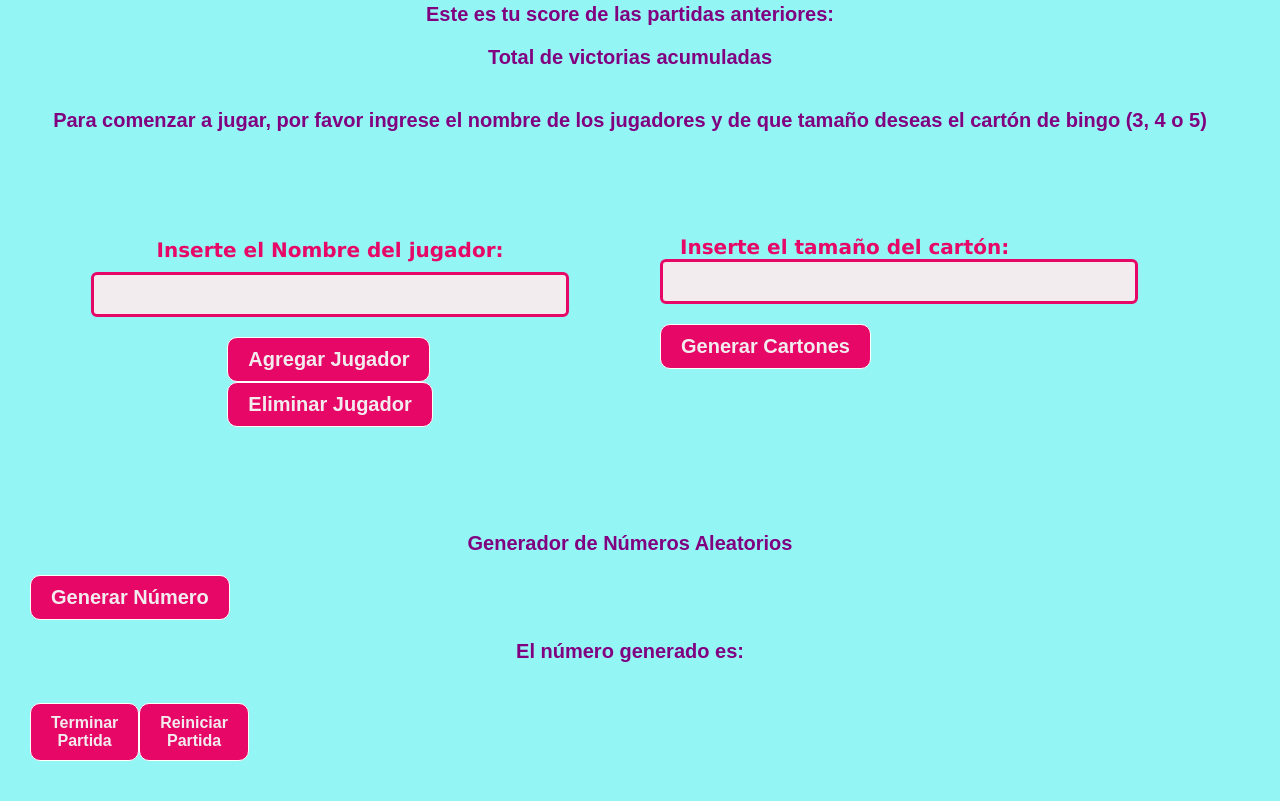
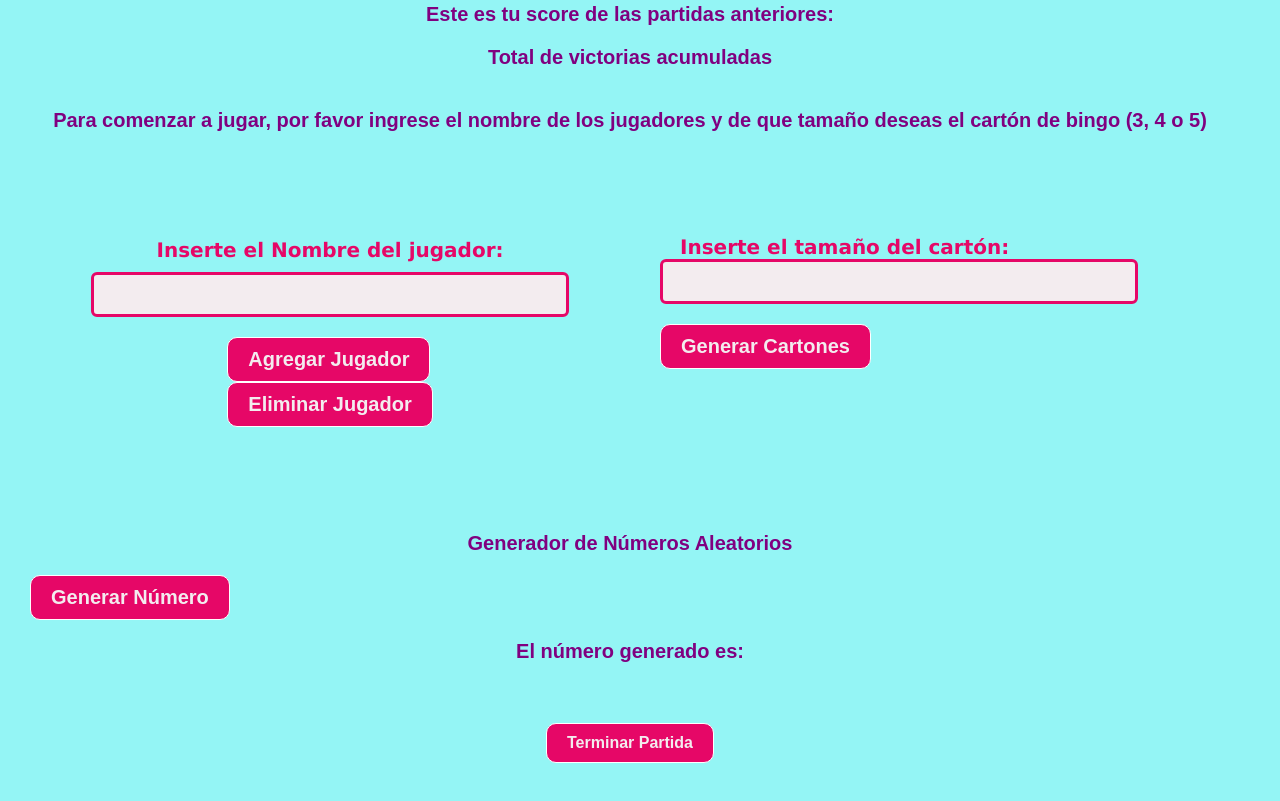
Before and after one commit to georginaakel/georginaakel.github.io, a plain HTML site: page index.html in a window 1280 px wide. Shown: the part 563-1364 px from the top of the page. Drawn offline with Linux system fonts and the light colour scheme.

Commit message:
final micro

```diff
--- a/index.html
+++ b/index.html
@@ -44,7 +44,7 @@
 
     <div id="jugadores"></div>
 
-
+    <div id="parte-de-abajo">
         <section class = "Generar-numero">
             <p>Generador de Números Aleatorios</p>
             <button id="generar">Generar Número</button>
@@ -54,9 +54,8 @@
 
         <section class = "fin-juego">
             <button id="terminar-partida">Terminar Partida</button>
-        <button id="reiniciar-partida">Reiniciar Partida</button>
         </section>
-
+    </div>
     <script src="./script.js"></script>
 </body>
 </html>
--- a/script.js
+++ b/script.js
@@ -313,5 +313,36 @@ document.addEventListener('DOMContentLoaded', function() {
     // Agregar un event listener al botón para llamar a la función generarNumero cuando se haga clic
     botonGenerar.addEventListener("click", generarNumero);
 
+    const btnTerminarPartida = document.getElementById('terminar-partida');
+
+    btnTerminarPartida.addEventListener('click', function() {
+        reiniciarPartida();
+    });
+
+    function reiniciarPartida() {
+        // Eliminar los cartones de los jugadores del DOM
+        for (const jugador in cartones) {
+            const divJugador = document.getElementById(jugador);
+            divJugador.innerHTML = ''; // Eliminar contenido
+        }
+
+        // Limpiar el localStorage si es necesario
+        localStorage.clear();
+
+        // Guardar el puntaje actual en una variable global
+        // Supongamos que puntajes es un array donde cada índice corresponde al puntaje de un jugador
+        const puntajes = [];
+        jugadores.forEach(function(jugador) {
+            const puntaje = parseInt(localStorage.getItem(jugador + "_puntaje"));
+            puntajes.push(puntaje);
+        });
+
+        // Hacer cualquier otra operación necesaria
+        // Por ejemplo, mostrar un mensaje de partida terminada
+        alert('Partida Terminada. Puntajes guardados.');
+
+        // Puedes reiniciar la variable de puntajes si deseas
+        // puntajes.length = 0;
+    }
 
 });
--- a/styles.css
+++ b/styles.css
@@ -5,6 +5,8 @@ body {
   padding: 30px 30px 30px 30px;
   box-sizing: border-box;
   flex-wrap: wrap;
+  align-items: center;
+
 }
 
 #bingo-board {
@@ -168,6 +170,11 @@ input {
     font-size: 16px;
     cursor: pointer;
 }
+#parte-de-abajo{
+  justify-content: center;
+  display: flex;
+  flex-direction: column;
+}
 
 button {
   display: flex;
@@ -201,6 +208,19 @@ label {
   padding: 0;
 }
 
+.fin-juego {
+  display: flex;
+  justify-content: center; /* Centrar horizontalmente los botones */
+  align-items: center;
+  margin-top: 20px; /* Ajusta el margen superior según sea necesario */
+}
+
+.fin-juego button {
+  margin: 0 10px; /* Ajusta el margen entre los botones según sea necesario */
+  padding: 10px 20px;
+  font-size: 16px;
+  cursor: pointer;
+}
 
 /* Tamaño de los numeros generados al azar */
 td {
```
Lines whose indentation alone changed are shown as unchanged.
